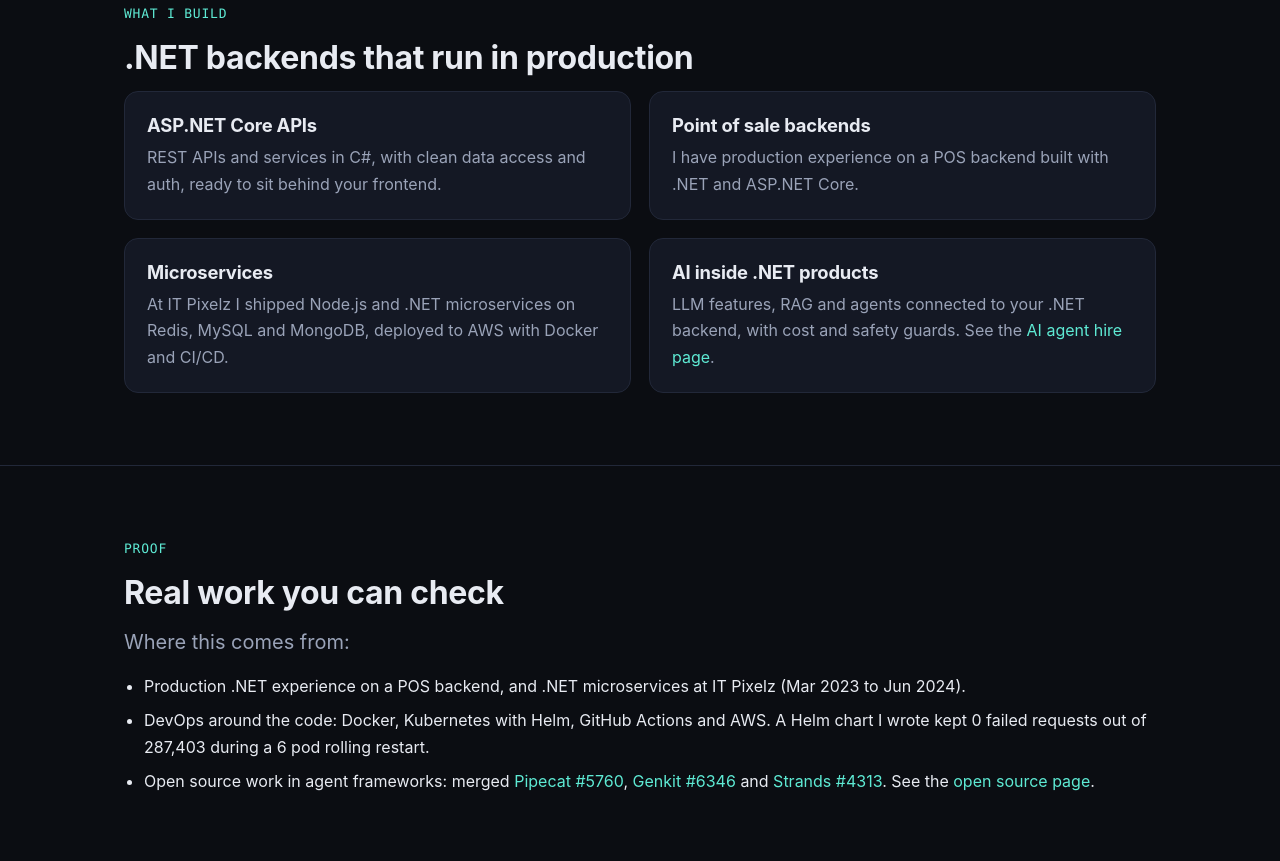
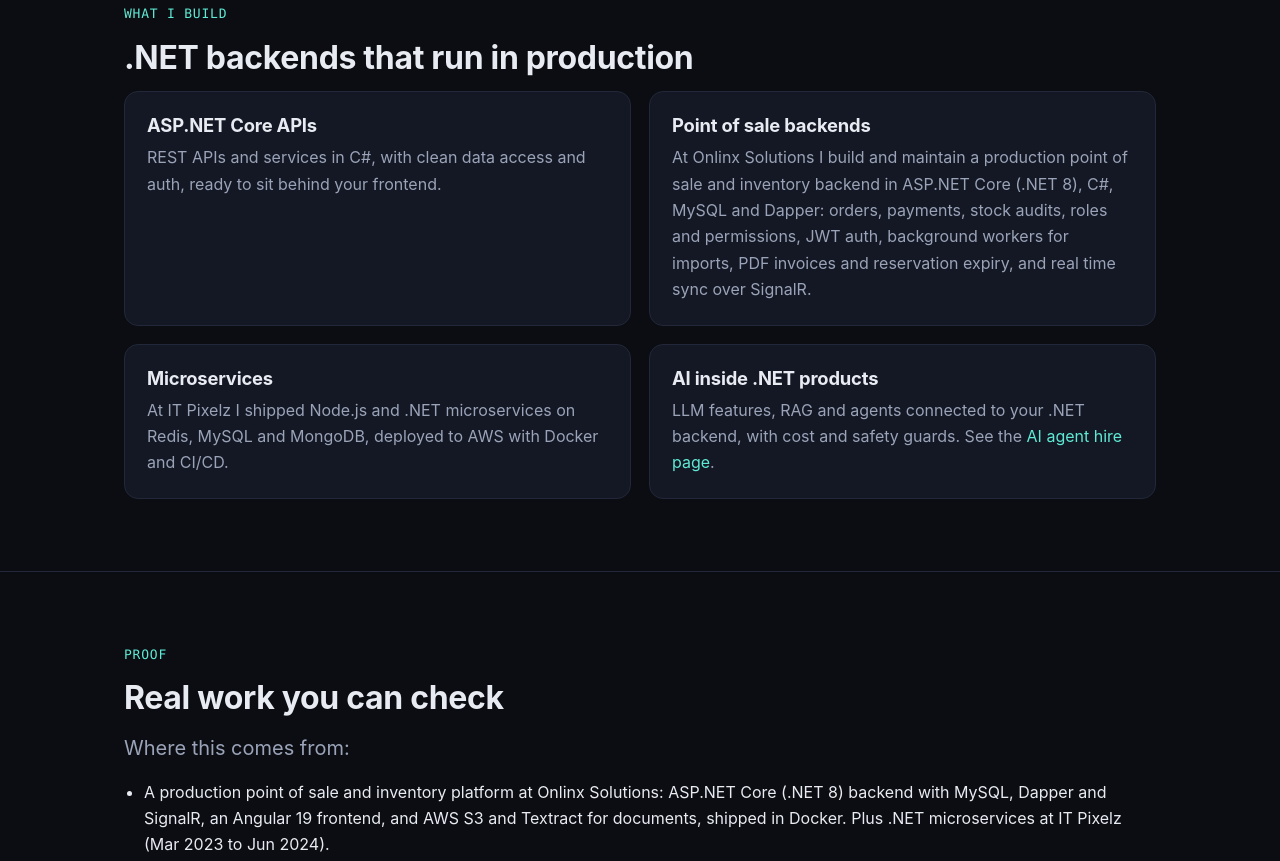
Before and after one commit to usmamalik345/usmamalik345.github.io, a plain HTML site: page hire/dotnet-developer/index.html in a window 1280 px wide. Shown: the part 767-1628 px from the top of the page. Drawn offline with Linux system fonts and the light colour scheme.

Commit message:
Expand POS proof on .NET page

```diff
--- a/hire/dotnet-developer/index.html
+++ b/hire/dotnet-developer/index.html
@@ -111,7 +111,7 @@
           "name": "Do you work with ASP.NET Core and C#?",
           "acceptedAnswer": {
             "@type": "Answer",
-            "text": "Yes. I build backends in C# with .NET and ASP.NET Core, including a POS backend in production."
+            "text": "Yes. I build backends in C# with .NET and ASP.NET Core, including a point of sale and inventory backend on .NET 8 that runs in production."
           }
         },
         {
@@ -211,7 +211,7 @@
 <h2>.NET backends that run in production</h2>
 <div class="grid g2">
 <article class="card"><h3>ASP.NET Core APIs</h3><p class="muted">REST APIs and services in C#, with clean data access and auth, ready to sit behind your frontend.</p></article>
-<article class="card"><h3>Point of sale backends</h3><p class="muted">I have production experience on a POS backend built with .NET and ASP.NET Core.</p></article>
+<article class="card"><h3>Point of sale backends</h3><p class="muted">At Onlinx Solutions I build and maintain a production point of sale and inventory backend in ASP.NET Core (.NET 8), C#, MySQL and Dapper: orders, payments, stock audits, roles and permissions, JWT auth, background workers for imports, PDF invoices and reservation expiry, and real time sync over SignalR.</p></article>
 <article class="card"><h3>Microservices</h3><p class="muted">At IT Pixelz I shipped Node.js and .NET microservices on Redis, MySQL and MongoDB, deployed to AWS with Docker and CI/CD.</p></article>
 <article class="card"><h3>AI inside .NET products</h3><p class="muted">LLM features, RAG and agents connected to your .NET backend, with cost and safety guards. See the <a href="/hire/">AI agent hire page</a>.</p></article>
 </div>
@@ -224,7 +224,7 @@
 <h2>Real work you can check</h2>
 <p class="lead">Where this comes from:</p>
 <ul class="clean">
-<li>Production .NET experience on a POS backend, and .NET microservices at IT Pixelz (Mar 2023 to Jun 2024).</li>
+<li>A production point of sale and inventory platform at Onlinx Solutions: ASP.NET Core (.NET 8) backend with MySQL, Dapper and SignalR, an Angular 19 frontend, and AWS S3 and Textract for documents, shipped in Docker. Plus .NET microservices at IT Pixelz (Mar 2023 to Jun 2024).</li>
 <li>DevOps around the code: Docker, Kubernetes with Helm, GitHub Actions and AWS. A Helm chart I wrote kept 0 failed requests out of 287,403 during a 6 pod rolling restart.</li>
 <li>Open source work in agent frameworks: merged <a href="https://github.com/pipecat-ai/pipecat/pull/5760" rel="noopener">Pipecat #5760</a>, <a href="https://github.com/genkit-ai/genkit/pull/6346" rel="noopener">Genkit #6346</a> and <a href="https://github.com/strands-agents/harness-sdk/pull/4313" rel="noopener">Strands #4313</a>. See the <a href="/open-source.html">open source page</a>.</li>
 </ul>
```
